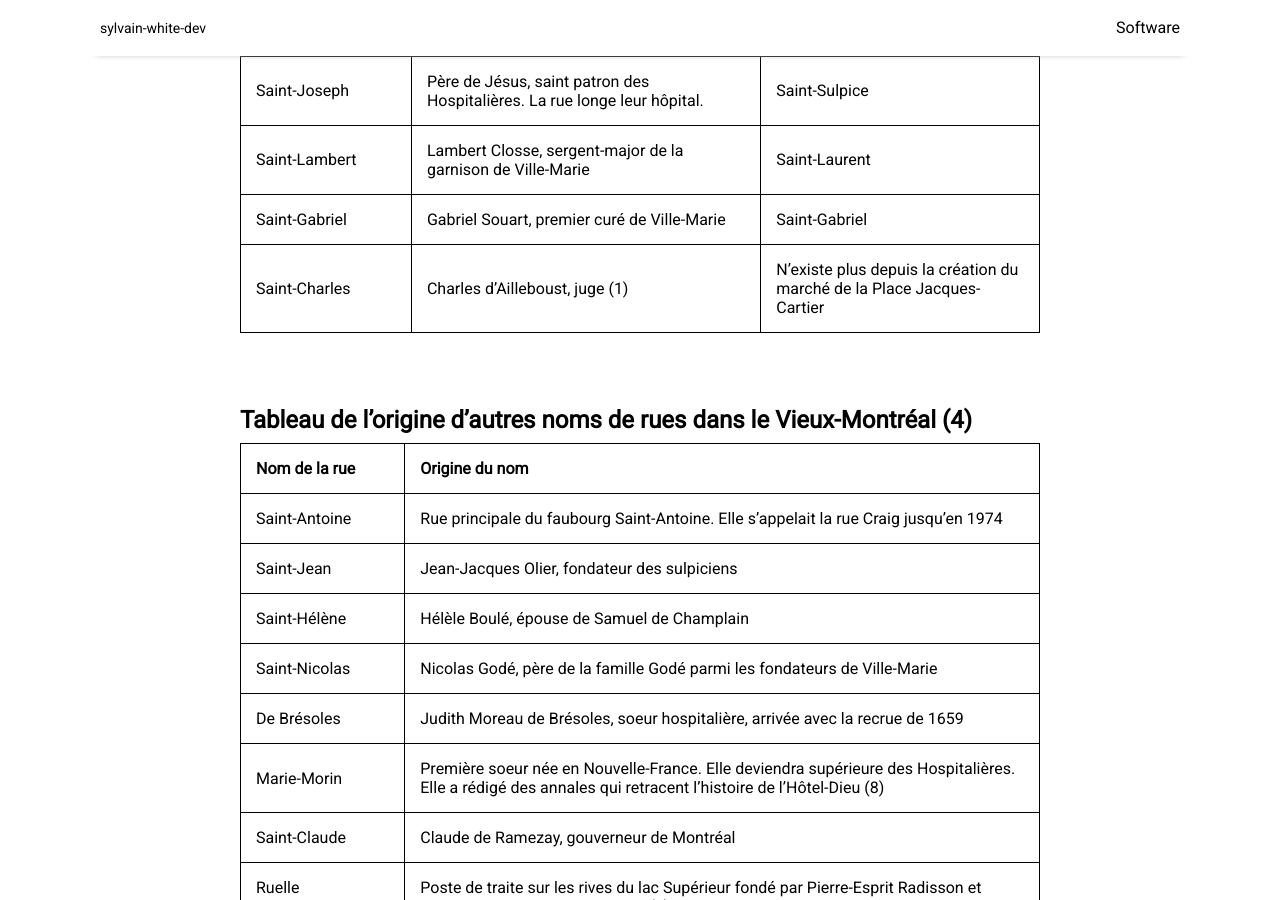
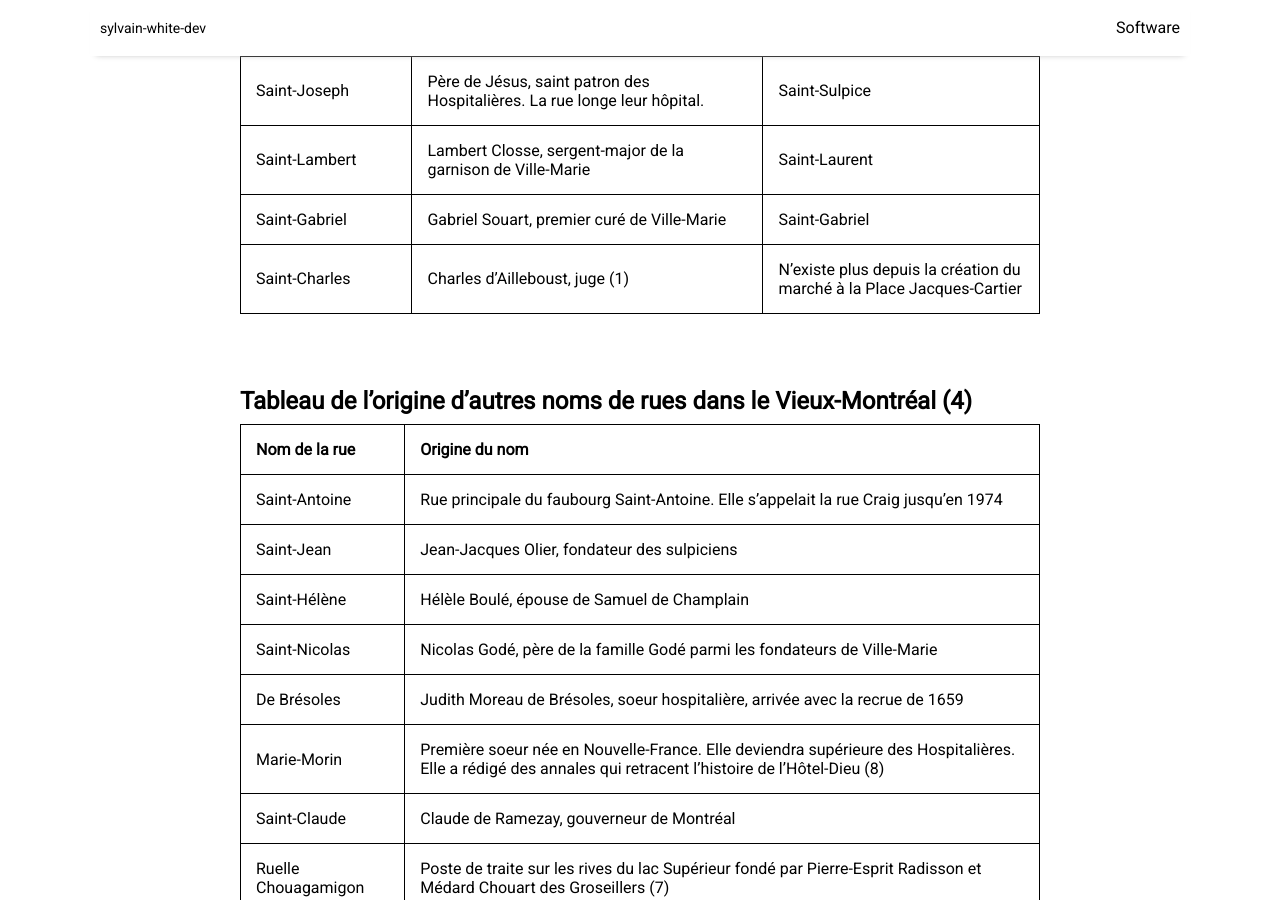
Before and after one commit to sylvainwhite/sylvain-white-dev, a Jekyll site: the page built from _posts/2023-11-04-RuesDuVieuxMontréal.md, in a window 1280 px wide and 900 px high, scrolled down 2214 px. Built offline with Jekyll 4.4.1, drawn with Linux system fonts in a browser that asks for light colours; nearby versions of some CDN libraries.

```diff
--- a/_posts/2023-11-04-RuesDuVieuxMontréal.md
+++ b/_posts/2023-11-04-RuesDuVieuxMontréal.md
@@ -51,7 +51,7 @@ image: PlanDollierDeCasson1672.jpg
 | Saint-Joseph | Père de Jésus, saint patron des Hospitalières. La rue longe leur hôpital. | Saint-Sulpice |
 | Saint-Lambert | Lambert Closse, sergent-major de la garnison de Ville-Marie | Saint-Laurent |
 | Saint-Gabriel | Gabriel Souart, premier curé de Ville-Marie | Saint-Gabriel |
-| Saint-Charles | Charles d’Ailleboust, juge (1) | N’existe plus depuis la création du marché de la Place Jacques-Cartier |
+| Saint-Charles | Charles d’Ailleboust, juge (1) | N’existe plus depuis la création du marché à la Place Jacques-Cartier |
 
 <br/>
 ## Tableau de l'origine d'autres noms de rues dans le Vieux-Montréal (4)
```
